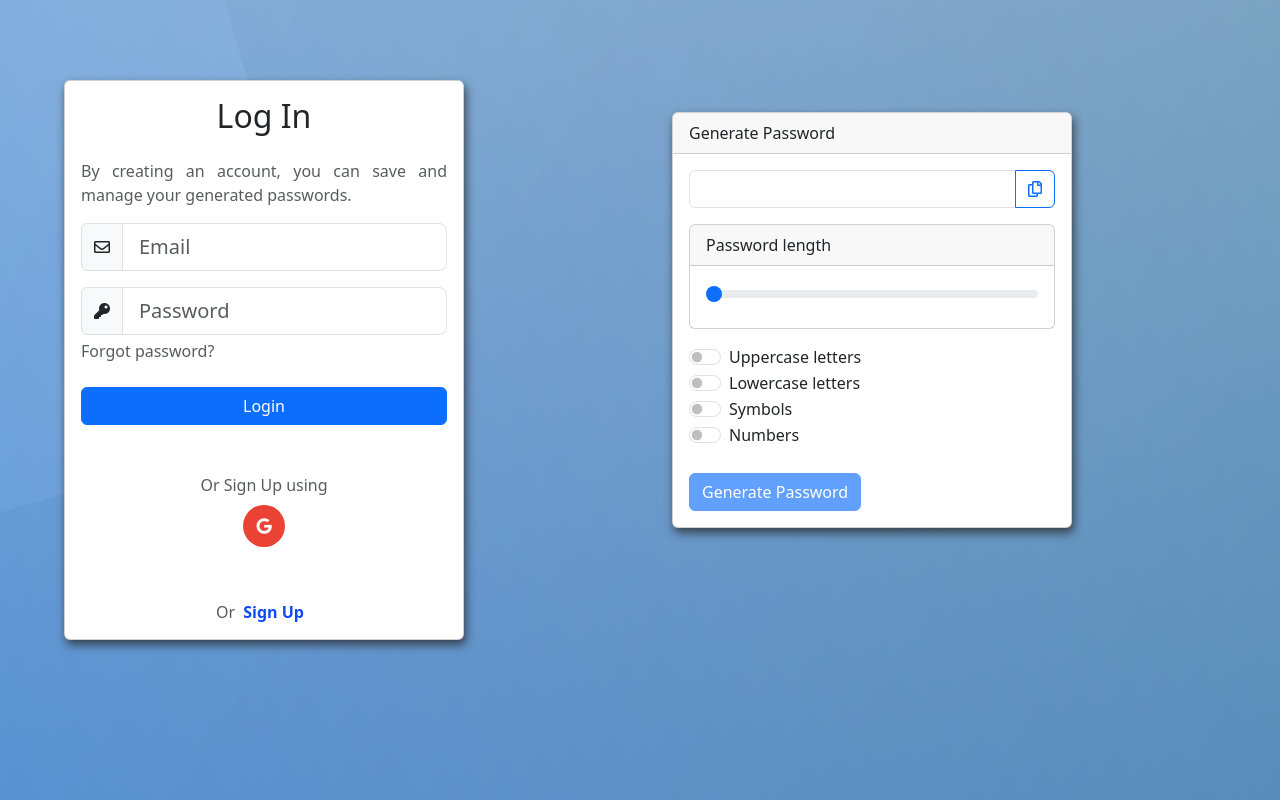
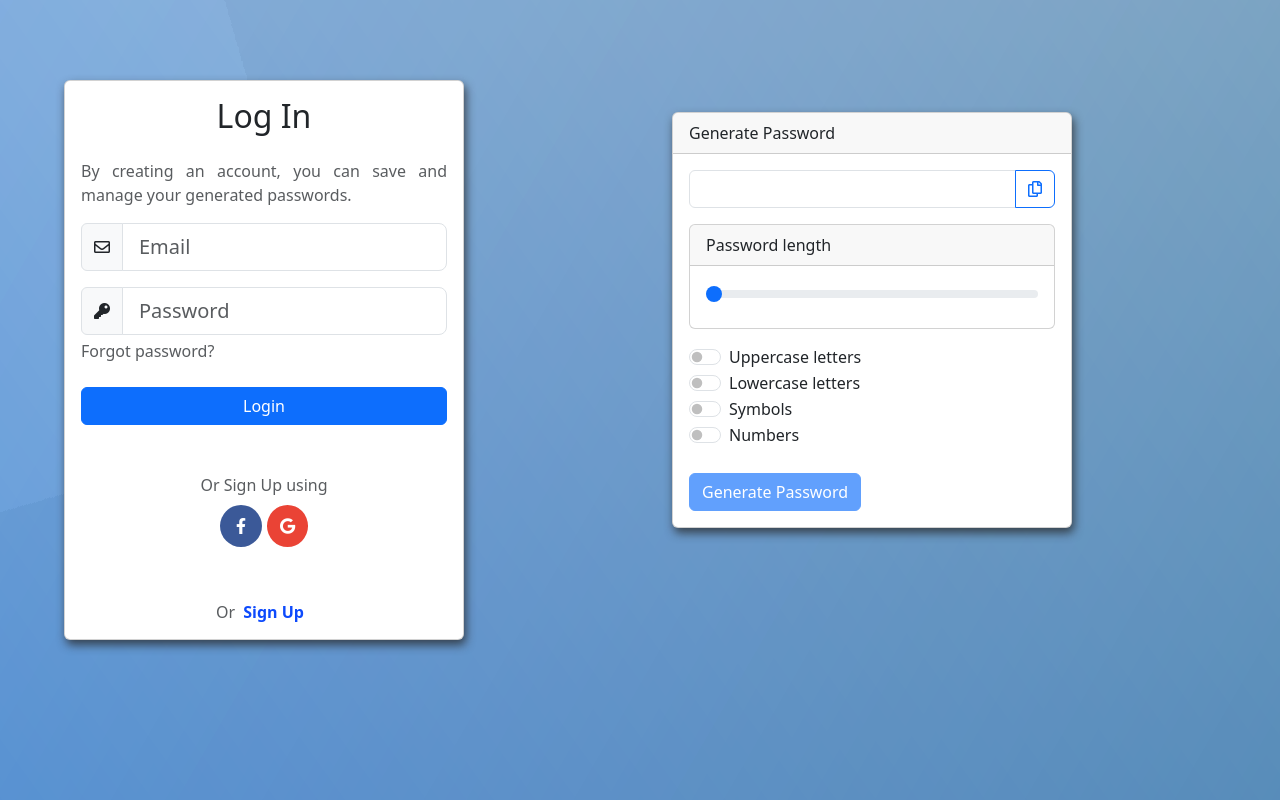
Before and after one commit to rasteli/Password-generator, a React (Create React App) app: page /login in a window 1280 px wide. Built offline with nearby package versions, Linux system fonts and the light colour scheme; no server answers.

Commit message:
Facebook login

```diff
--- a/src/components/auth/SingUpOptions.js
+++ b/src/components/auth/SingUpOptions.js
@@ -2,21 +2,35 @@ import React from "react"
 import { Button } from "react-bootstrap"
 import { Link } from "react-router-dom"
 
+import { providers } from "../../firebase"
 import { useAuth } from "../../contexts/AuthContext"
 
 export default function SingUpOptions({ route }) {
   const { signInWithRedirect } = useAuth()
 
-  async function signUpWithProvider() {
-    await signInWithRedirect()
+  async function signUpWithProvider(provider) {
+    await signInWithRedirect(provider)
   }
 
   return (
     <div className="sign-up-options mt-5">
       <span className="text-muted mb-2">Or Sign Up using</span>
-      <Button bsPrefix="google-button" onClick={signUpWithProvider}>
-        <i className="fab fa-google" />
-      </Button>
+      <div>
+        <Button
+          bsPrefix="facebook-button"
+          className="auth-button"
+          onClick={() => signUpWithProvider(providers.facebook)}
+        >
+          <i className="fab fa-facebook-f" />
+        </Button>
+        <Button
+          bsPrefix="google-button"
+          className="auth-button"
+          onClick={() => signUpWithProvider(providers.google)}
+        >
+          <i className="fab fa-google" />
+        </Button>
+      </div>
 
       <span className="text-muted sign-up">
         Or
--- a/src/contexts/AuthContext.js
+++ b/src/contexts/AuthContext.js
@@ -1,5 +1,5 @@
 import React, { useContext, useEffect, useState } from "react"
-import { auth, methods, provider } from "../firebase"
+import { auth, methods } from "../firebase"
 
 const AuthContext = React.createContext()
 
@@ -15,7 +15,7 @@ export function AuthProvider({ children }) {
     return methods.createUserWithEmailAndPassword(auth, email, password) // change auth state
   }
 
-  function signInWithRedirect() {
+  function signInWithRedirect(provider) {
     return methods.signInWithRedirect(auth, provider)
   }
 
--- a/src/firebase.js
+++ b/src/firebase.js
@@ -10,6 +10,7 @@ import {
   updateEmail,
   updatePassword,
   GoogleAuthProvider,
+  FacebookAuthProvider,
   signInWithRedirect
 } from "firebase/auth"
 
@@ -66,6 +67,10 @@ export const methods = {
   signOut
 }
 
+export const providers = {
+  google: new GoogleAuthProvider(),
+  facebook: new FacebookAuthProvider()
+}
+
 export const auth = getAuth()
-export const provider = new GoogleAuthProvider()
 export default app
--- a/src/styles/card.css
+++ b/src/styles/card.css
@@ -26,11 +26,21 @@
 }
 
 .google-button {
+  background-color: #ea4335;
+  padding: 9px 13px;
+  color: white;
+}
+
+.facebook-button {
+  background-color: #3b5998;
+  padding: 9px 16px;
+  margin-right: 5px;
+  color: white;
+}
+
+.auth-button {
   border: 0;
-  background-color: #ea4335;
-  color: white;
   border-radius: 50%;
-  padding: 9px 13px;
   margin-bottom: 50px;
 }
 
```
